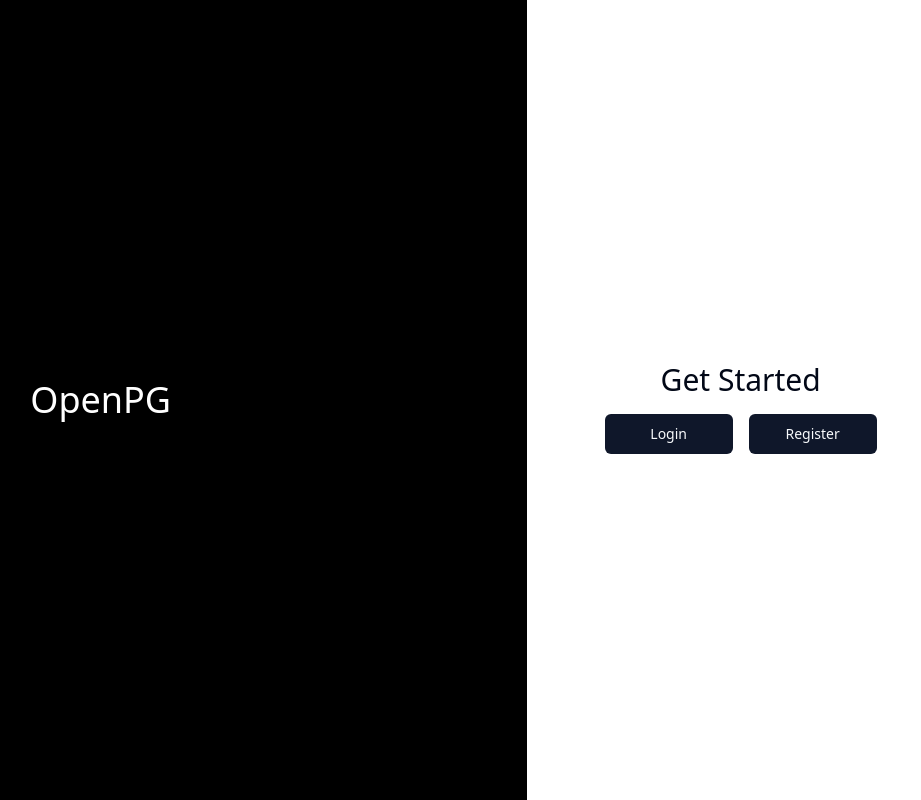
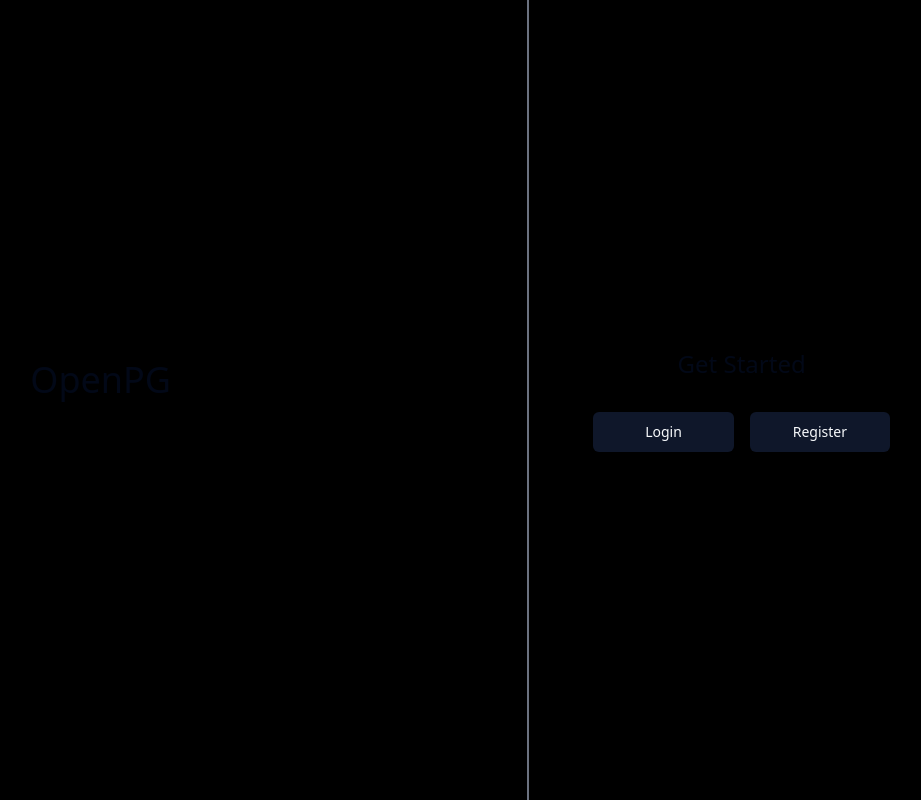
Before and after one commit to Pranav-Bobde/OpenPG, a Next.js app: page /auth/login in a window 1280 px wide. Shown: the whole page, without its empty margins (326-1247 px from the left). Built offline with nearby package versions, Linux system fonts and the light colour scheme.

Commit message:
refactor: :lipstick: update auth UI

```diff
--- a/app/auth/login/page.tsx
+++ b/app/auth/login/page.tsx
@@ -1,52 +1,28 @@
 import { Avatar, AvatarFallback, AvatarImage } from "@/components/ui/avatar";
 import { Button } from "@/components/ui/button";
 import { Skeleton } from "@/components/ui/skeleton";
-import {
-  LoginLink,
-  RegisterLink,
-} from "@kinde-oss/kinde-auth-nextjs/dist/components";
+import { LoginLink, RegisterLink } from "@kinde-oss/kinde-auth-nextjs/server";
 
 export default function page() {
   return (
-    <div className="h-screen h-svh h-dvh w-dvw">
-      <div className="hidden h-full w-full md:grid md:grid-cols-3">
-        <div className="bg-black md:col-span-2 md:flex md:items-center md:justify-center">
-          <div className="text-white text-4xl text-center">OpenPG</div>
-        </div>
+    <div className="h-dvh flex flex-col md:flex-row">
+      <div className="bg-black h-full flex items-end justify-center text-4xl pb-10 md:basis-2/3 md:items-center">
+        <Avatar className="h-28 w-28 md:hidden">
+          <AvatarImage src="/favicon.png" height={50} width={50} />
+          <AvatarFallback>
+            <Skeleton />
+          </AvatarFallback>
+        </Avatar>
 
-        <div className="flex items-center justify-center">
-          <div className="flex-col">
-            <div className="text-3xl text-center p-4">Get Started</div>
-
-            <div className="flex justify-center gap-4">
-              <Button className="w-32">
-                <LoginLink>Login</LoginLink>
-              </Button>
-              <Button className="w-32">
-                <RegisterLink>Register</RegisterLink>
-              </Button>
-            </div>
-          </div>
-        </div>
+        <span className="hidden md:block text-4xl">OpenPG</span>
       </div>
-
-      <div className="h-full flex flex-col justify-center bg-black gap-12 md:hidden">
-        <div className="text-white text-4xl flex justify-center">
-          <Avatar className="h-28 w-28">
-            <AvatarImage src="/favicon.png" height={50} width={50} />
-            <AvatarFallback>
-              <Skeleton />
-            </AvatarFallback>
-          </Avatar>
-        </div>
-        <div className="flex justify-center text-2xl font-semibold">
-          Getting Started
-        </div>
-        <div className="flex flex-col items-center justify-center gap-6">
-          <Button className="w-1/2">
+      <div className="bg-black h-full flex flex-col items-center justify-start gap-4 md:basis-1/3 md:justify-center border-l-2 border-gray-500">
+        <span className="text-2xl mb-4 w-1/2 text-center">Get Started</span>
+        <div className="flex flex-col w-1/2 items-center gap-4 md:flex-row md:w-full md:px-16">
+          <Button className="min-w-fit w-full md:flex-1">
             <LoginLink>Login</LoginLink>
           </Button>
-          <Button className="w-1/2">
+          <Button className="min-w-fit w-full md:flex-1 ">
             <RegisterLink>Register</RegisterLink>
           </Button>
         </div>
```
